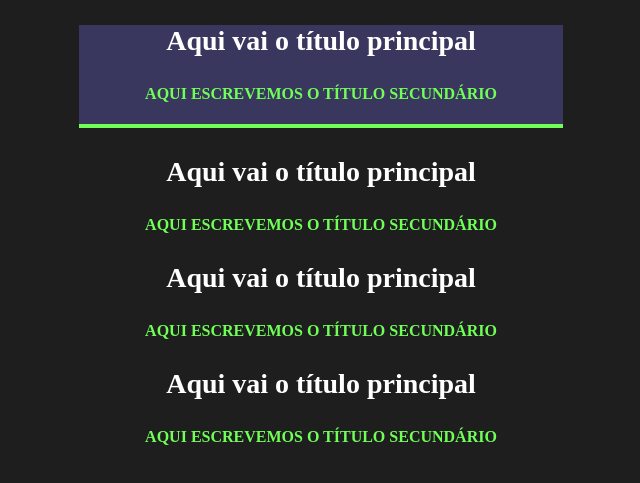
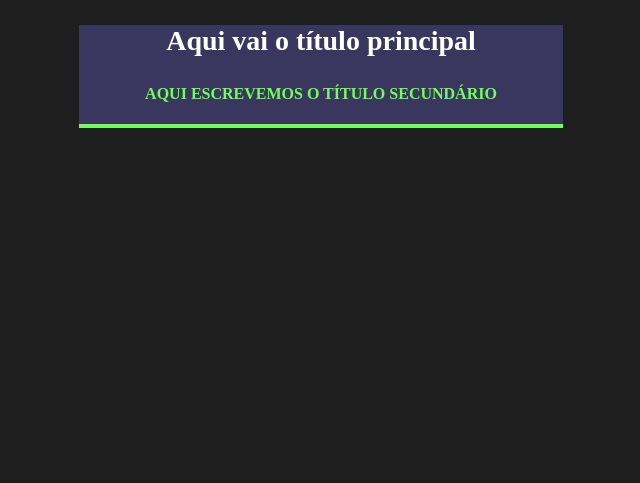
Before and after one commit to nicolimika/terceiro-repositorio, a plain HTML site: page index.html in a window 1280 px wide. Shown: the part 139-622 px from the top of the page, without its empty margins (319-959 px from the left). Drawn offline with Linux system fonts and the light colour scheme.

Commit message:
aula 4 26/03 finalizada

```diff
--- a/style.css
+++ b/style.css
@@ -74,7 +74,7 @@ body {
 }
 
 .aba-conteudo{
-    display:nome;
+    display:none;
 }
 
 @media screen and (min-width: 768px) {
```
